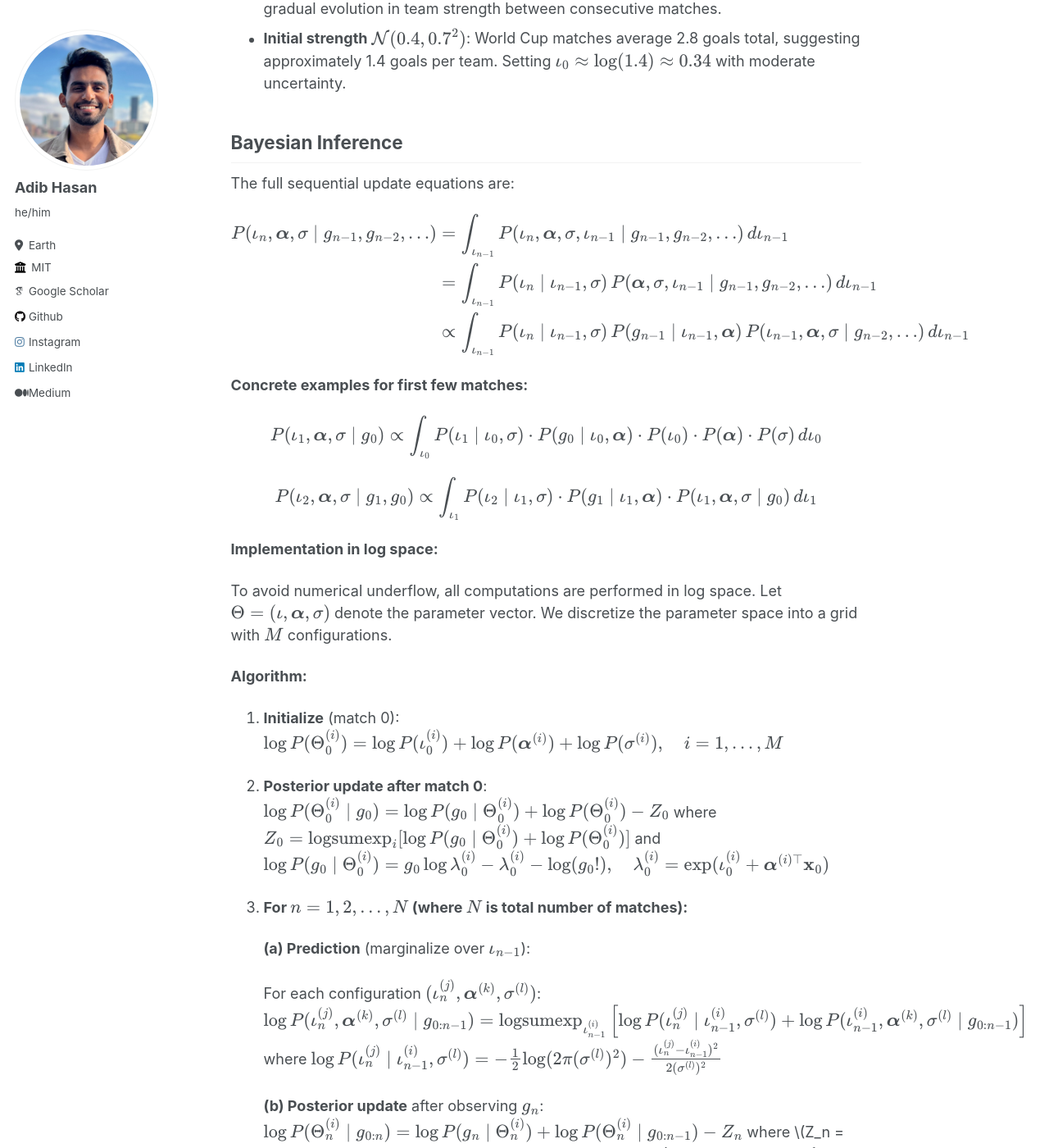
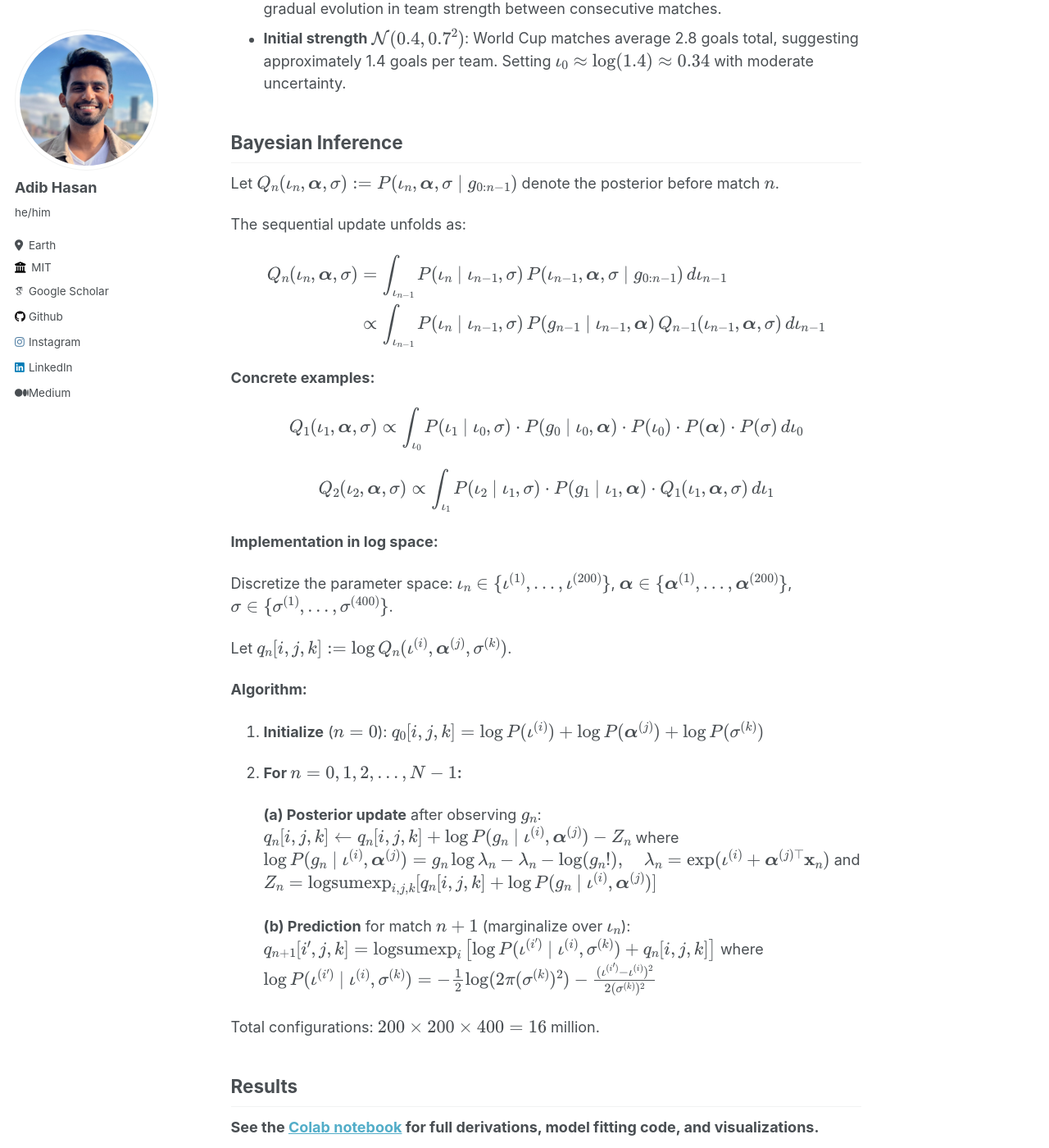
Before and after one commit to Neehan/neehan.github.io, a Jekyll site: the page built from _blog/bayesian-soccer-score.md, in a window 1280 px wide and 1400 px high, scrolled down 3328 px. Shown: the whole window at 82% size. Built offline with Jekyll 4.4.1, drawn with Linux system fonts in a browser that asks for light colours; some web fonts are replaced; some of the changed text lies outside the part shown.

Commit message:
added bayesian soccer score

```diff
--- a/_blog/bayesian-soccer-score.md
+++ b/_blog/bayesian-soccer-score.md
@@ -133,66 +133,62 @@ $$
 
 ## Bayesian Inference
 
-The full sequential update equations are:
+Let \\(Q\_n(\iota\_n, \boldsymbol{\alpha}, \sigma) := P(\iota\_n, \boldsymbol{\alpha}, \sigma \mid g\_{0:n-1})\\) denote the posterior before match \\(n\\).
+
+The sequential update unfolds as:
 
 $$
 \begin{align}
-P(\iota_n, \boldsymbol{\alpha}, \sigma \mid g_{n-1}, g_{n-2}, \ldots) &= \int_{\iota_{n-1}} P(\iota_n, \boldsymbol{\alpha}, \sigma, \iota_{n-1} \mid g_{n-1}, g_{n-2}, \ldots) \, d\iota_{n-1}\\
-&= \int_{\iota_{n-1}} P(\iota_n \mid \iota_{n-1}, \sigma) \, P(\boldsymbol{\alpha}, \sigma, \iota_{n-1} \mid g_{n-1}, g_{n-2}, \ldots) \, d\iota_{n-1}\\
-&\propto \int_{\iota_{n-1}} P(\iota_n \mid \iota_{n-1}, \sigma) \, P(g_{n-1} \mid \iota_{n-1}, \boldsymbol{\alpha}) \, P(\iota_{n-1}, \boldsymbol{\alpha}, \sigma \mid g_{n-2}, \ldots) \, d\iota_{n-1}
+Q_n(\iota_n, \boldsymbol{\alpha}, \sigma) &= \int_{\iota_{n-1}} P(\iota_n \mid \iota_{n-1}, \sigma) \, P(\iota_{n-1}, \boldsymbol{\alpha}, \sigma \mid g_{0:n-1}) \, d\iota_{n-1}\\
+&\propto \int_{\iota_{n-1}} P(\iota_n \mid \iota_{n-1}, \sigma) \, P(g_{n-1} \mid \iota_{n-1}, \boldsymbol{\alpha}) \, Q_{n-1}(\iota_{n-1}, \boldsymbol{\alpha}, \sigma) \, d\iota_{n-1}
 \end{align}
 $$
 
-**Concrete examples for first few matches:**
+**Concrete examples:**
 
 $$
-P(\iota_1, \boldsymbol{\alpha}, \sigma \mid g_0) \propto \int_{\iota_0} P(\iota_1 \mid \iota_0, \sigma) \cdot P(g_0 \mid \iota_0, \boldsymbol{\alpha}) \cdot P(\iota_0) \cdot P(\boldsymbol{\alpha}) \cdot P(\sigma) \, d\iota_0
+Q_1(\iota_1, \boldsymbol{\alpha}, \sigma) \propto \int_{\iota_0} P(\iota_1 \mid \iota_0, \sigma) \cdot P(g_0 \mid \iota_0, \boldsymbol{\alpha}) \cdot P(\iota_0) \cdot P(\boldsymbol{\alpha}) \cdot P(\sigma) \, d\iota_0
 $$
 
 $$
-P(\iota_2, \boldsymbol{\alpha}, \sigma \mid g_1, g_0) \propto \int_{\iota_1} P(\iota_2 \mid \iota_1, \sigma) \cdot P(g_1 \mid \iota_1, \boldsymbol{\alpha}) \cdot P(\iota_1, \boldsymbol{\alpha}, \sigma \mid g_0) \, d\iota_1
+Q_2(\iota_2, \boldsymbol{\alpha}, \sigma) \propto \int_{\iota_1} P(\iota_2 \mid \iota_1, \sigma) \cdot P(g_1 \mid \iota_1, \boldsymbol{\alpha}) \cdot Q_1(\iota_1, \boldsymbol{\alpha}, \sigma) \, d\iota_1
 $$
 
 **Implementation in log space:**
 
-To avoid numerical underflow, all computations are performed in log space. Let \\(\Theta = (\iota, \boldsymbol{\alpha}, \sigma)\\) denote the parameter vector. We discretize the parameter space into a grid with \\(M\\) configurations.
+Discretize the parameter space: \\(\iota\_n \in \\{\iota^{(1)}, \ldots, \iota^{(200)}\\}\\), \\(\boldsymbol{\alpha} \in \\{\boldsymbol{\alpha}^{(1)}, \ldots, \boldsymbol{\alpha}^{(200)}\\}\\), \\(\sigma \in \\{\sigma^{(1)}, \ldots, \sigma^{(400)}\\}\\).
+
+Let \\(q\_n[i, j, k] := \log Q\_n(\iota^{(i)}, \boldsymbol{\alpha}^{(j)}, \sigma^{(k)})\\).
 
 **Algorithm:**
 
-1. **Initialize** (match 0):
+1. **Initialize** (\\(n=0\\)):
    $$
-   \log P(\Theta_0^{(i)}) = \log P(\iota_0^{(i)}) + \log P(\boldsymbol{\alpha}^{(i)}) + \log P(\sigma^{(i)}), \quad i = 1, \ldots, M
+   q_0[i, j, k] = \log P(\iota^{(i)}) + \log P(\boldsymbol{\alpha}^{(j)}) + \log P(\sigma^{(k)})
    $$
 
-2. **Posterior update after match 0**:
+2. **For \\(n = 0, 1, 2, \ldots, N-1\\):**
+
+   **(a) Posterior update** after observing \\(g\_n\\):
    $$
-   \log P(\Theta_0^{(i)} \mid g_0) = \log P(g_0 \mid \Theta_0^{(i)}) + \log P(\Theta_0^{(i)}) - Z_0
-   $$
-   where \\(Z_0 = \text{logsumexp}_i[\log P(g_0 \mid \Theta_0^{(i)}) + \log P(\Theta_0^{(i)})]\\) and
-   $$
-   \log P(g_0 \mid \Theta_0^{(i)}) = g_0 \log \lambda_0^{(i)} - \lambda_0^{(i)} - \log(g_0!), \quad \lambda_0^{(i)} = \exp(\iota_0^{(i)} + \boldsymbol{\alpha}^{(i)\top} \mathbf{x}_0)
-   $$
-
-3. **For \\(n = 1, 2, \ldots, N\\) (where \\(N\\) is total number of matches):**
-
-   **(a) Prediction** (marginalize over \\(\iota\_{n-1}\\)):
-
-   For each configuration \\((\iota\_n^{(j)}, \boldsymbol{\alpha}^{(k)}, \sigma^{(l)})\\):
-   $$
-   \log P(\iota_n^{(j)}, \boldsymbol{\alpha}^{(k)}, \sigma^{(l)} \mid g_{0:n-1}) = \text{logsumexp}_{\iota_{n-1}^{(i)}} \left[ \log P(\iota_n^{(j)} \mid \iota_{n-1}^{(i)}, \sigma^{(l)}) + \log P(\iota_{n-1}^{(i)}, \boldsymbol{\alpha}^{(k)}, \sigma^{(l)} \mid g_{0:n-1}) \right]
+   q_n[i, j, k] \leftarrow q_n[i, j, k] + \log P(g_n \mid \iota^{(i)}, \boldsymbol{\alpha}^{(j)}) - Z_n
    $$
    where
    $$
-   \log P(\iota_n^{(j)} \mid \iota_{n-1}^{(i)}, \sigma^{(l)}) = -\frac{1}{2}\log(2\pi (\sigma^{(l)})^2) - \frac{(\iota_n^{(j)} - \iota_{n-1}^{(i)})^2}{2(\sigma^{(l)})^2}
+   \log P(g_n \mid \iota^{(i)}, \boldsymbol{\alpha}^{(j)}) = g_n \log \lambda_n - \lambda_n - \log(g_n!), \quad \lambda_n = \exp(\iota^{(i)} + \boldsymbol{\alpha}^{(j)\top} \mathbf{x}_n)
+   $$
+   and \\(Z\_n = \text{logsumexp}\_{i,j,k}[q\_n[i, j, k] + \log P(g\_n \mid \iota^{(i)}, \boldsymbol{\alpha}^{(j)})]\\)
+
+   **(b) Prediction** for match \\(n+1\\) (marginalize over \\(\iota\_n\\)):
+   $$
+   q_{n+1}[i', j, k] = \text{logsumexp}_i \left[ \log P(\iota^{(i')} \mid \iota^{(i)}, \sigma^{(k)}) + q_n[i, j, k] \right]
+   $$
+   where
+   $$
+   \log P(\iota^{(i')} \mid \iota^{(i)}, \sigma^{(k)}) = -\frac{1}{2}\log(2\pi (\sigma^{(k)})^2) - \frac{(\iota^{(i')} - \iota^{(i)})^2}{2(\sigma^{(k)})^2}
    $$
 
-   **(b) Posterior update** after observing \\(g_n\\):
-   $$
-   \log P(\Theta_n^{(i)} \mid g_{0:n}) = \log P(g_n \mid \Theta_n^{(i)}) + \log P(\Theta_n^{(i)} \mid g_{0:n-1}) - Z_n
-   $$
-   where \\(Z_n = \text{logsumexp}_i[\log P(g_n \mid \Theta_n^{(i)}) + \log P(\Theta_n^{(i)} \mid g_{0:n-1})]\\)
-
-The discretization uses 200 values for \\(\iota\_n\\), 200 values for each \\(\alpha\_i\\), and 400 values for \\(\sigma\\), yielding \\(M = 200 \times 200 \times 400 = 16\\) million configurations.
+Total configurations: \\(200 \times 200 \times 400 = 16\\) million.
 
 ## Results
 
```
